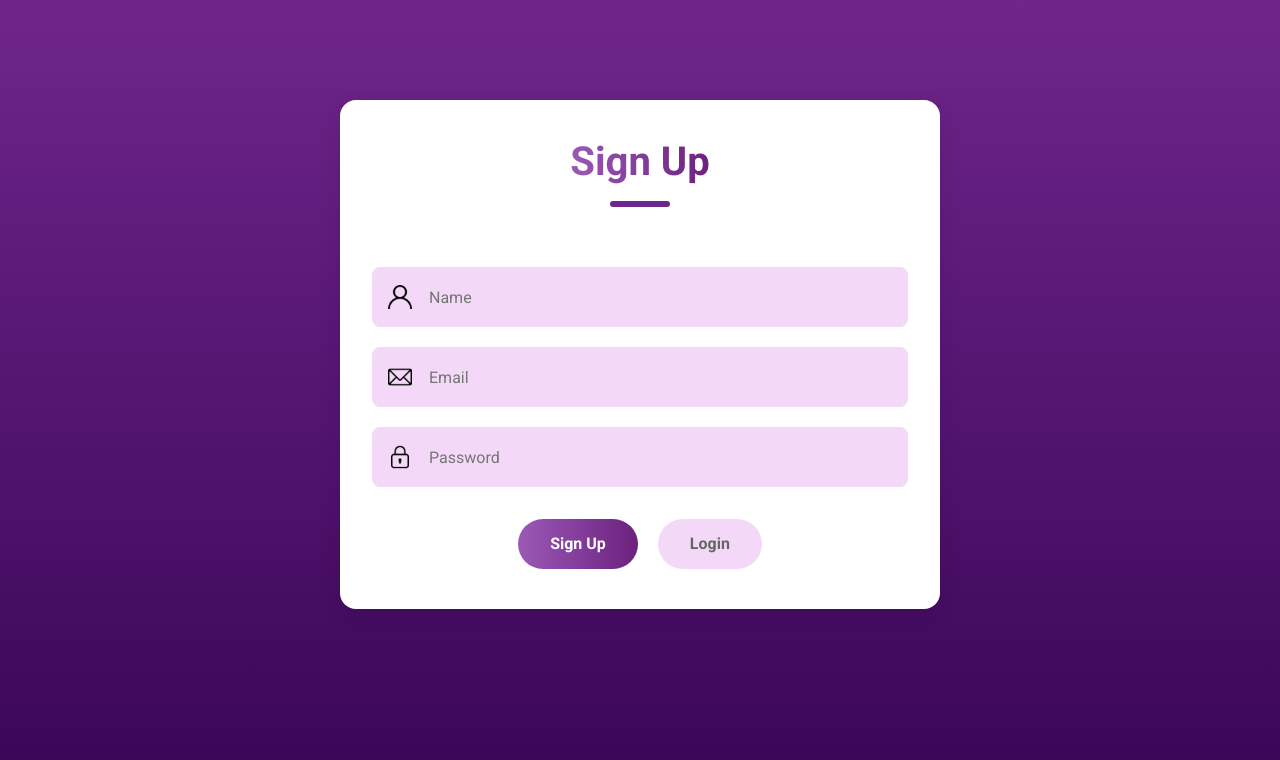
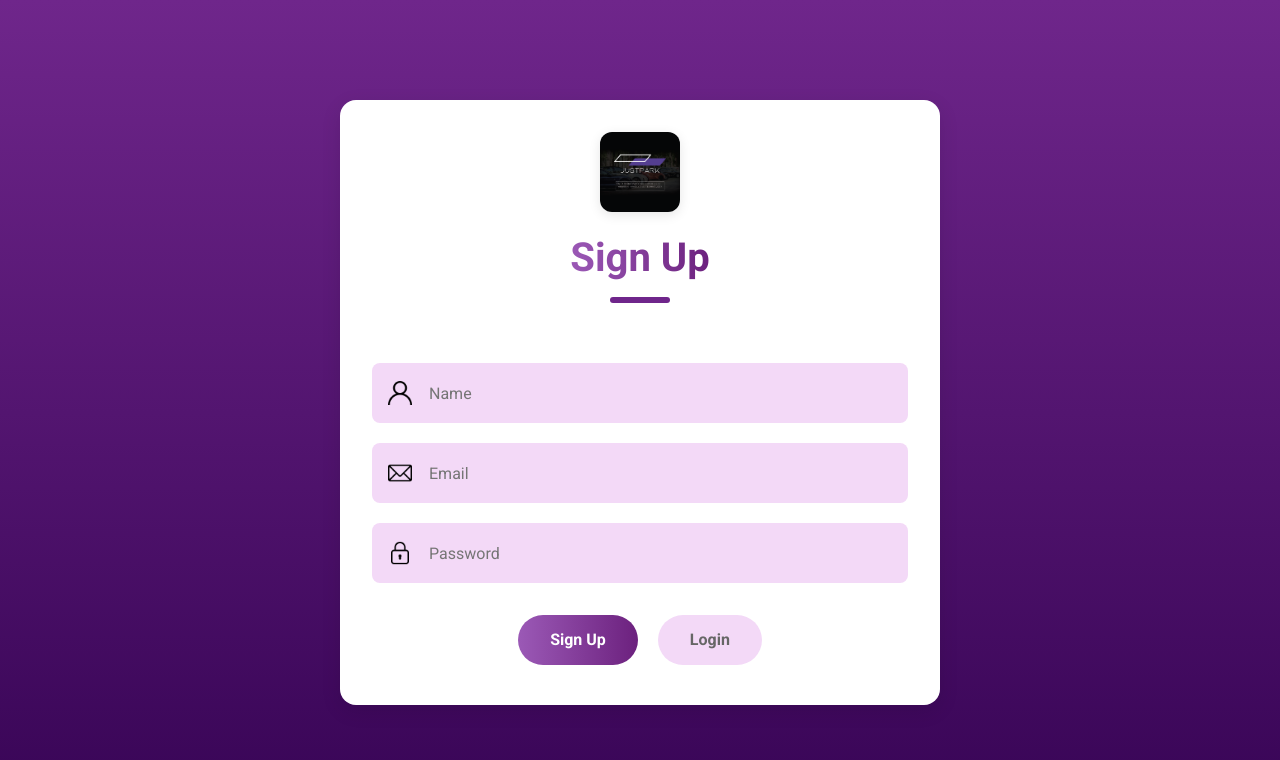
Before and after one commit to Samuel-Chow-demon/CSTP-2204-IT-Project, a React (Vite) app in the folder User-Frontend/: page / in a window 1280 px wide. Shown: the top 760 px of the page. Built offline with nearby package versions, Linux system fonts and the light colour scheme; no server answers; the database is empty; the HTML template or start-up script is replaced by a standard one.

Commit message:
Add company logo. Fix stream flicker bug.

```diff
--- a/User-Frontend/src/components/LoginSignup/LoginSignup.css
+++ b/User-Frontend/src/components/LoginSignup/LoginSignup.css
@@ -15,7 +15,22 @@ body {
   box-shadow: 0 6px 20px rgba(0, 0, 0, 0.1);
 }
 
-/* Heading */
+.logo-wrapper {
+  display: flex;
+  justify-content: center;
+  align-items: center;
+  margin-bottom: 1rem;
+}
+
+.login-logo {
+  width: 80px;
+  height: 80px;
+  object-fit: contain;
+  border-radius: 12px;
+  box-shadow: 0 3px 12px rgba(0, 0, 0, 0.1);
+}
+
+/* Header */
 .header {
   display: flex;
   flex-direction: column;
@@ -123,7 +138,7 @@ body {
   color: #666;
 }
 
-/* Responsive adjustments */
+/* Responsive */
 @media (max-width: 768px) {
   .container {
     width: 90%;
--- a/User-Frontend/src/components/LoginSignup/LoginSignup.jsx
+++ b/User-Frontend/src/components/LoginSignup/LoginSignup.jsx
@@ -5,12 +5,13 @@ import {
   signInWithEmailAndPassword,
   updateProfile,
 } from 'firebase/auth';
-import { userApp } from '../../firebase'; // Firebase app instance
+import { userApp } from '../../firebase';
 
 import './LoginSignup.css';
 import emailIcon from '../../assets/email.png';
 import userIcon from '../../assets/user.png';
 import lockIcon from '../../assets/locked-computer.png';
+import logo from '../../assets/JustPark.bmp'; // Logo added
 
 const LoginSignup = ({ onLoginSuccess }) => {
   const [action, setAction] = useState('Sign Up');
@@ -29,7 +30,6 @@ const LoginSignup = ({ onLoginSuccess }) => {
         passwordInput
       );
 
-      // Optionally update display name
       if (auth.currentUser) {
         await updateProfile(auth.currentUser, {
           displayName: nameInput,
@@ -37,7 +37,7 @@ const LoginSignup = ({ onLoginSuccess }) => {
       }
 
       alert('User signed up successfully!');
-      setAction('Login'); // Redirect to login screen
+      setAction('Login');
     } catch (error) {
       setErrorMessage(error.message);
     }
@@ -48,7 +48,7 @@ const LoginSignup = ({ onLoginSuccess }) => {
       await signInWithEmailAndPassword(auth, emailInput, passwordInput);
       alert('User logged in successfully!');
       if (onLoginSuccess) {
-        onLoginSuccess(); // Notify App.jsx
+        onLoginSuccess();
       }
     } catch (error) {
       setErrorMessage(error.message);
@@ -57,6 +57,11 @@ const LoginSignup = ({ onLoginSuccess }) => {
 
   return (
     <div className='container'>
+      {/* JustPark Logo */}
+      <div className='logo-wrapper'>
+        <img src={logo} alt='JustPark Logo' className='login-logo' />
+      </div>
+
       <div className='header'>
         <div className='text'>{action}</div>
         <div className='underline'></div>
--- a/User-Frontend/src/components/Streaming/StreamViewer.jsx
+++ b/User-Frontend/src/components/Streaming/StreamViewer.jsx
@@ -13,6 +13,7 @@ const StreamViewer = () => {
 
   const videoRef = useRef(null);
   const wsRef = useRef(null);
+
   const [status, setStatus] = useState("Connecting...");
   const [detectionOn, setDetectionOn] = useState(false);
   const [parkingStats, setParkingStats] = useState({ occupied: 0, empty: 0 });
@@ -39,34 +40,32 @@ const StreamViewer = () => {
           ws.send("DETECT_OFF");
         };
 
-        ws.onmessage = (event) => {
+        ws.onmessage = async (event) => {
           if (event.data instanceof Blob) {
-            const reader = new FileReader();
-            reader.onload = function () {
-              const arrayBuffer = reader.result;
-              const dataView = new DataView(arrayBuffer);
+            const buffer = await event.data.arrayBuffer();
+            const view = new DataView(buffer);
 
-              const numberOfData = dataView.getUint32(0);
+            const numberOfData = view.getUint32(0, false);
             let offset = 4;
 
             if (numberOfData === 2) {
-                const occupied = dataView.getUint32(offset);
-                const empty = dataView.getUint32(offset + 4);
+              const occupied = view.getUint32(offset, false);
+              const empty = view.getUint32(offset + 4, false);
               setParkingStats({ occupied, empty });
               offset += 8;
             }
 
-              const imageBytes = new Uint8Array(arrayBuffer, offset);
-              const blob = new Blob([imageBytes], { type: "image/jpeg" });
-              const imgUrl = URL.createObjectURL(blob);
+            const imageData = buffer.slice(offset);
+            const imageBlob = new Blob([imageData], { type: "image/jpeg" });
+            const imageUrl = URL.createObjectURL(imageBlob);
 
             if (videoRef.current) {
-                const oldUrl = videoRef.current.src;
-                videoRef.current.src = imgUrl;
-                if (oldUrl) URL.revokeObjectURL(oldUrl);
+              const prevSrc = videoRef.current.src;
+              videoRef.current.src = imageUrl;
+              if (prevSrc) {
+                URL.revokeObjectURL(prevSrc);
               }
-            };
-            reader.readAsArrayBuffer(event.data);
+            }
           } else {
             try {
               const msg = JSON.parse(event.data);
@@ -74,15 +73,16 @@ const StreamViewer = () => {
                 setStatus(`Error: ${msg.message}`);
               }
             } catch (e) {
-              console.warn("Unknown message:", event.data);
+              console.warn("Unknown non-blob message:", event.data);
             }
           }
         };
 
         ws.onclose = () => setStatus("Connection closed ❌");
         ws.onerror = () => setStatus("Error connecting 🚨");
+
       } catch (err) {
-        console.error(err);
+        console.error("Token fetch failed:", err);
         setStatus("Failed to connect");
       }
     };
@@ -90,7 +90,9 @@ const StreamViewer = () => {
     connectToStream();
 
     return () => {
-      if (wsRef.current) wsRef.current.close();
+      if (wsRef.current) {
+        wsRef.current.close();
+      }
     };
   }, [streamId, user]);
 
@@ -133,7 +135,6 @@ const StreamViewer = () => {
         </div>
       </div>
     </div>
-
   );
 };
 
```
Lines whose indentation alone changed are shown as unchanged.
